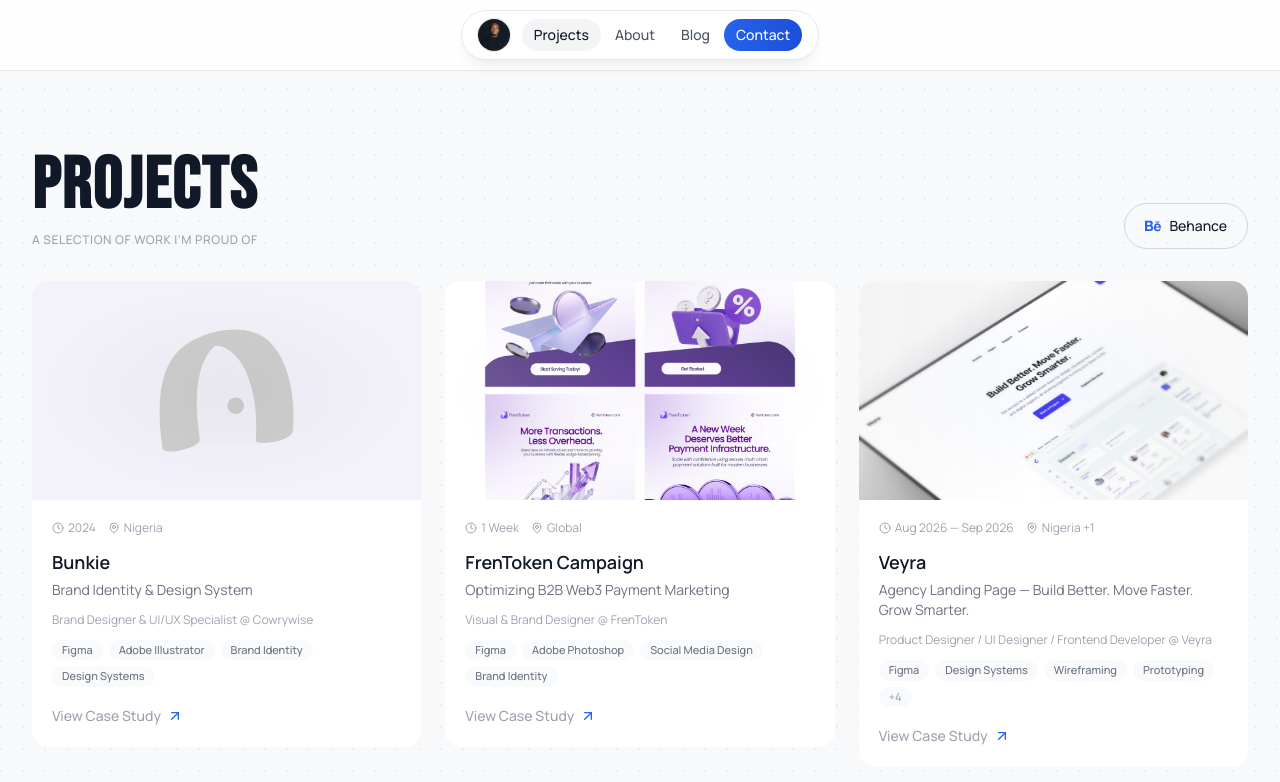
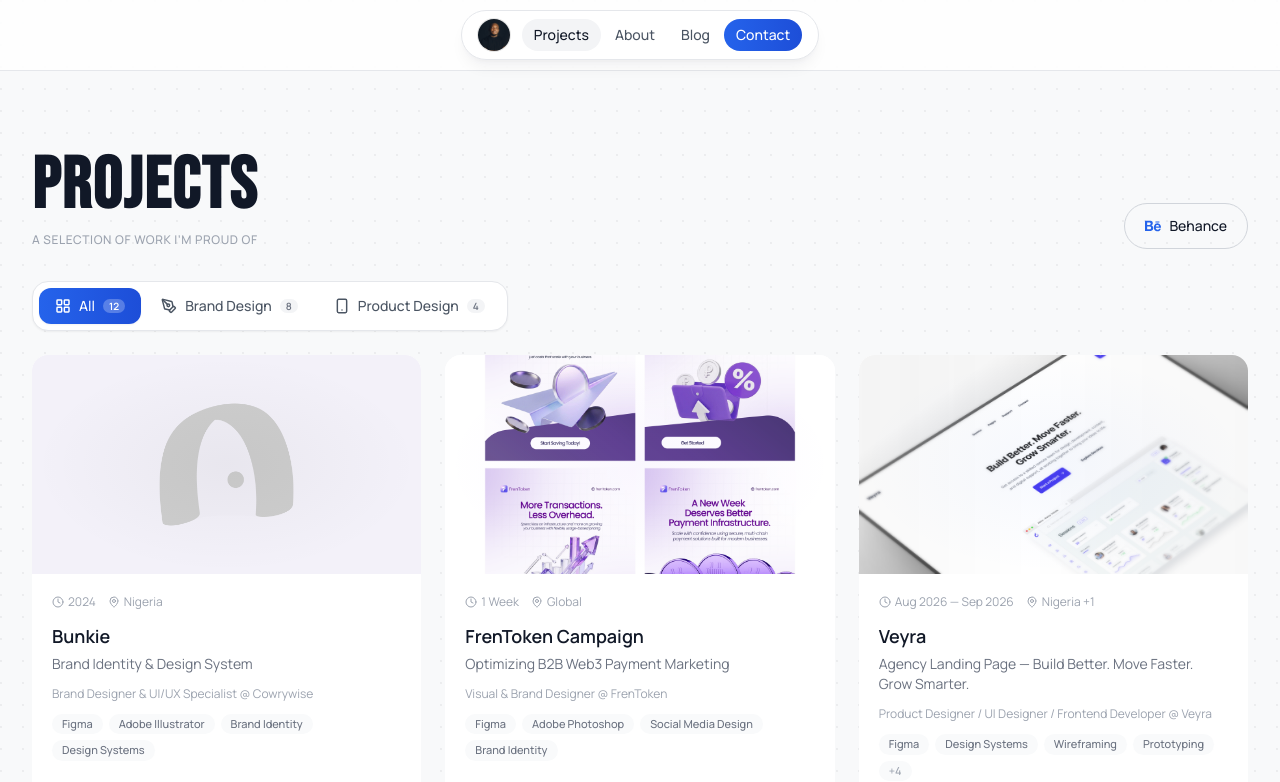
Before and after one commit to Levictor-ai/victor-omolasoye-portfolio, a Next.js app: page /projects in a window 1280 px wide. Shown: the top 782 px of the page. Built offline with nearby package versions, Linux system fonts and the light colour scheme.

Commit message:
share project filter between home and projects page, add second about photo

```diff
--- a/src/components/HomeContent.tsx
+++ b/src/components/HomeContent.tsx
@@ -4,16 +4,21 @@
 import { motion } from 'framer-motion';
 import Image from 'next/image';
 import Link from 'next/link';
-import { LayoutGrid, PenTool, Smartphone, ArrowUpRight, type Icon } from 'lucide-react';
+import { ArrowUpRight, PenTool } from 'lucide-react';
 import { usePortfolio } from '@/context/PortfolioContext';
 import type { ProfileData } from '@/context/PortfolioContext';
-import type { ProjectData, ProjectCategory } from '@/types/project';
+import type { ProjectData } from '@/types/project';
 import { ProjectCard } from '@/components/ProjectCard';
 import { FAQAccordion } from '@/components/FAQAccordion';
 import { BackToTop } from '@/components/BackToTop';
 import { Nav } from '@/components/Nav';
 import { AboutSection } from '@/components/AboutSection';
 import { ExperienceSection } from '@/components/ExperienceSection';
+import {
+  useProjectFilter,
+  ProjectFilterTabs,
+  ProjectFilterStatus,
+} from '@/components/ProjectFilter';
 import { renderInline } from '@/lib/inline';
 
 function TypewriterText({ text, className }: { text: string; className?: string }) {
@@ -385,60 +390,9 @@
   );
 }
 
-const projectCategories = [
-  { value: 'all', label: 'All', icon: LayoutGrid },
-  { value: 'brand', label: 'Brand Design', icon: PenTool },
-  { value: 'product', label: 'Product Design', icon: Smartphone },
-] as const;
-
 function ProjectsSection({ projects, behanceUrl }: { projects: ProjectData[]; behanceUrl?: string }) {
-  const [activeCategory, setActiveCategory] = useState<'all' | ProjectCategory>('all');
-
-  useEffect(() => {
-    const param = new URLSearchParams(window.location.search).get('category');
-    if (param === 'brand' || param === 'product') {
-      setActiveCategory(param);
-    }
-  }, []);
-
-  useEffect(() => {
-    const url = new URL(window.location.href);
-    if (activeCategory === 'all') {
-      url.searchParams.delete('category');
-    } else {
-      url.searchParams.set('category', activeCategory);
-    }
-    window.history.replaceState({}, '', url.toString());
-  }, [activeCategory]);
-
-  useEffect(() => {
-    const onPopState = () => {
-      const param = new URLSearchParams(window.location.search).get('category');
-      if (param === 'brand' || param === 'product') {
-        setActiveCategory(param);
-      } else {
-        setActiveCategory('all');
-      }
-    };
-    window.addEventListener('popstate', onPopState);
-    return () => window.removeEventListener('popstate', onPopState);
-  }, []);
-
-  const selectedProjects = projects.filter((p) => !p.personal);
-
-  const filteredProjects =
-    activeCategory === 'all'
-      ? selectedProjects
-      : selectedProjects.filter((project) => project.category === activeCategory);
-
-  const activeLabel =
-    projectCategories.find((category) => category.value === activeCategory)?.label ?? 'All';
-
-  const categoryCounts = {
-    all: selectedProjects.length,
-    brand: selectedProjects.filter((p) => p.category === 'brand').length,
-    product: selectedProjects.filter((p) => p.category === 'product').length,
-  };
+  const { activeCategory, setActiveCategory, counts, filtered: filteredProjects, activeLabel } =
+    useProjectFilter(projects);
 
   return (
     <motion.section
@@ -477,51 +431,17 @@
         }}
         className="mb-6"
       >
-        <div className="flex w-full items-center gap-1 overflow-x-auto rounded-xl border border-gray-200 bg-white p-1.5 shadow-sm sm:inline-flex sm:max-w-full sm:w-auto">
-          {projectCategories.map((category) => {
-            const isActive = activeCategory === category.value;
-            const CategoryIcon = category.icon;
-            return (
-              <button
-                key={category.value}
-                onClick={() => setActiveCategory(category.value)}
-                aria-pressed={isActive}
-                className={`relative flex flex-1 items-center justify-center gap-1.5 whitespace-nowrap rounded-lg px-2 py-2 text-xs font-medium transition-colors focus-visible:outline-none focus-visible:ring-2 focus-visible:ring-blue-500/50 sm:flex-none sm:gap-2 sm:px-4 sm:py-2 sm:text-sm ${
-                  isActive ? 'text-white' : 'text-gray-600 hover:bg-gray-50 hover:text-gray-900'
-                }`}
-              >
-                {isActive && (
-                  <motion.span
-                    layoutId="projectsCategoryToggle"
-                    className="absolute inset-0 rounded-lg bg-gradient-to-r from-blue-600 to-blue-700 shadow-sm"
-                    transition={{ type: 'spring', stiffness: 400, damping: 32 }}
-                  />
-                )}
-                <span className="relative z-10 flex items-center gap-1.5 sm:gap-2">
-                  <CategoryIcon className="hidden size-4 shrink-0 sm:block" strokeWidth={2.2} />
-                  {category.label}
-                  <span
-                    className={`rounded-full px-1.5 py-0.5 text-[10px] font-semibold leading-none ${
-                      isActive ? 'bg-white/25 text-white' : 'bg-gray-100 text-gray-500'
-                    }`}
-                  >
-                    {categoryCounts[category.value]}
-                  </span>
-                </span>
-              </button>
-            );
-          })}
-        </div>
+        <ProjectFilterTabs
+          activeCategory={activeCategory}
+          onChange={setActiveCategory}
+          counts={counts}
+        />
       </motion.div>
-      {activeCategory !== 'all' && (
-        <motion.p
-          initial={{ opacity: 0, y: 8 }}
-          animate={{ opacity: 1, y: 0 }}
-          className="mb-4 text-sm text-gray-500"
-        >
-          Showing {filteredProjects.length} {activeLabel} {filteredProjects.length === 1 ? 'project' : 'projects'}
-        </motion.p>
-      )}
+      <ProjectFilterStatus
+        activeCategory={activeCategory}
+        activeLabel={activeLabel}
+        count={filteredProjects.length}
+      />
       {filteredProjects.length > 0 ? (
         <motion.div layout className="grid gap-6 sm:grid-cols-2 lg:grid-cols-3">
           {filteredProjects.map((project, i) => (
--- /dev/null
+++ b/src/components/ProjectFilter.tsx
@@ -0,0 +1,144 @@
+'use client';
+
+import { useEffect, useState } from 'react';
+import { motion } from 'framer-motion';
+import { LayoutGrid, PenTool, Smartphone, type Icon } from 'lucide-react';
+import type { ProjectData } from '@/types/project';
+
+export type FilterValue = 'all' | 'brand' | 'product';
+
+export const projectCategories: {
+  value: FilterValue;
+  label: string;
+  icon: Icon;
+}[] = [
+  { value: 'all', label: 'All', icon: LayoutGrid },
+  { value: 'brand', label: 'Brand Design', icon: PenTool },
+  { value: 'product', label: 'Product Design', icon: Smartphone },
+];
+
+function isFilterValue(value: string | null): value is FilterValue {
+  return value === 'brand' || value === 'product';
+}
+
+export function useProjectFilter(projects: ProjectData[]) {
+  const [activeCategory, setActiveCategory] = useState<FilterValue>('all');
+
+  useEffect(() => {
+    const param = new URLSearchParams(window.location.search).get('category');
+    if (isFilterValue(param)) setActiveCategory(param);
+  }, []);
+
+  useEffect(() => {
+    const url = new URL(window.location.href);
+    if (activeCategory === 'all') {
+      url.searchParams.delete('category');
+    } else {
+      url.searchParams.set('category', activeCategory);
+    }
+    window.history.replaceState({}, '', url.toString());
+  }, [activeCategory]);
+
+  useEffect(() => {
+    const onPopState = () => {
+      const param = new URLSearchParams(window.location.search).get('category');
+      setActiveCategory(isFilterValue(param) ? param : 'all');
+    };
+    window.addEventListener('popstate', onPopState);
+    return () => window.removeEventListener('popstate', onPopState);
+  }, []);
+
+  const pool = projects.filter((p) => !p.personal);
+
+  const counts = {
+    all: pool.length,
+    brand: pool.filter((p) => p.category === 'brand').length,
+    product: pool.filter((p) => p.category === 'product').length,
+  };
+
+  const filtered =
+    activeCategory === 'all'
+      ? pool
+      : pool.filter((project) => project.category === activeCategory);
+
+  const activeLabel =
+    projectCategories.find((category) => category.value === activeCategory)?.label ?? 'All';
+
+  return { activeCategory, setActiveCategory, counts, filtered, activeLabel };
+}
+
+export function ProjectFilterTabs({
+  activeCategory,
+  onChange,
+  counts,
+  className = '',
+}: {
+  activeCategory: FilterValue;
+  onChange: (value: FilterValue) => void;
+  counts: Record<FilterValue, number>;
+  className?: string;
+}) {
+  return (
+    <div
+      className={`flex w-full items-center gap-1 overflow-x-auto rounded-xl border border-gray-200 bg-white p-1.5 shadow-sm sm:inline-flex sm:max-w-full sm:w-auto ${className}`}
+      role="group"
+      aria-label="Filter projects by category"
+    >
+      {projectCategories.map((category) => {
+        const isActive = activeCategory === category.value;
+        const CategoryIcon = category.icon;
+        return (
+          <button
+            key={category.value}
+            onClick={() => onChange(category.value)}
+            aria-pressed={isActive}
+            className={`relative flex flex-1 items-center justify-center gap-1.5 whitespace-nowrap rounded-lg px-2 py-2 text-xs font-medium transition-colors focus-visible:outline-none focus-visible:ring-2 focus-visible:ring-blue-500/50 sm:flex-none sm:gap-2 sm:px-4 sm:py-2 sm:text-sm ${
+              isActive ? 'text-white' : 'text-gray-600 hover:bg-gray-50 hover:text-gray-900'
+            }`}
+          >
+            {isActive && (
+              <motion.span
+                layoutId="projectsCategoryToggle"
+                className="absolute inset-0 rounded-lg bg-gradient-to-r from-blue-600 to-blue-700 shadow-sm"
+                transition={{ type: 'spring', stiffness: 400, damping: 32 }}
+              />
+            )}
+            <span className="relative z-10 flex items-center gap-1.5 sm:gap-2">
+              <CategoryIcon className="hidden size-4 shrink-0 sm:block" strokeWidth={2.2} />
+              {category.label}
+              <span
+                className={`rounded-full px-1.5 py-0.5 text-[10px] font-semibold leading-none ${
+                  isActive ? 'bg-white/25 text-white' : 'bg-gray-100 text-gray-500'
+                }`}
+              >
+                {counts[category.value]}
+              </span>
+            </span>
+          </button>
+        );
+      })}
+    </div>
+  );
+}
+
+export function ProjectFilterStatus({
+  activeCategory,
+  activeLabel,
+  count,
+}: {
+  activeCategory: FilterValue;
+  activeLabel: string;
+  count: number;
+}) {
+  if (activeCategory === 'all') return null;
+
+  return (
+    <motion.p
+      initial={{ opacity: 0, y: 8 }}
+      animate={{ opacity: 1, y: 0 }}
+      className="mb-4 text-sm text-gray-500"
+    >
+      Showing {count} {activeLabel} {count === 1 ? 'project' : 'projects'}
+    </motion.p>
+  );
+}
--- a/src/components/ProjectsContent.tsx
+++ b/src/components/ProjectsContent.tsx
@@ -6,11 +6,17 @@
 import { ProjectCard } from '@/components/ProjectCard';
 import { PersonalProjectCard } from '@/components/PersonalProjectCard';
 import { BackToTop } from '@/components/BackToTop';
+import {
+  useProjectFilter,
+  ProjectFilterTabs,
+  ProjectFilterStatus,
+} from '@/components/ProjectFilter';
 import type { ProjectData } from '@/types/project';
 
 export function ProjectsContent({ projects }: { projects: ProjectData[] }) {
   const profile = usePortfolio();
-  const featured = projects.filter((p) => !p.personal);
+  const { activeCategory, setActiveCategory, counts, filtered: featured } =
+    useProjectFilter(projects);
   const personal = projects.filter((p) => p.personal);
 
   return (
@@ -54,6 +60,26 @@
           </div>
         </motion.div>
 
+        <motion.div layout className="mb-6">
+          <ProjectFilterTabs
+            activeCategory={activeCategory}
+            onChange={setActiveCategory}
+            counts={counts}
+          />
+        </motion.div>
+
+        <ProjectFilterStatus
+          activeCategory={activeCategory}
+          activeLabel={
+            activeCategory === 'brand'
+              ? 'Brand Design'
+              : activeCategory === 'product'
+                ? 'Product Design'
+                : 'All'
+          }
+          count={featured.length}
+        />
+
         {featured.length > 0 ? (
           <motion.div layout className="grid gap-6 sm:grid-cols-2 lg:grid-cols-3">
             {featured.map((project, i) => (
@@ -72,7 +98,7 @@
           <p className="text-gray-500">No projects yet.</p>
         )}
 
-        {personal.length > 0 && (
+        {activeCategory === 'all' && personal.length > 0 && (
           <section className="mt-20">
             <motion.div
               initial={{ opacity: 0, y: 20 }}
```
Also changed, not shown: src/data/profile.ts (+1 -2 lines), public/images/victor-profile-2.jpg (added).
